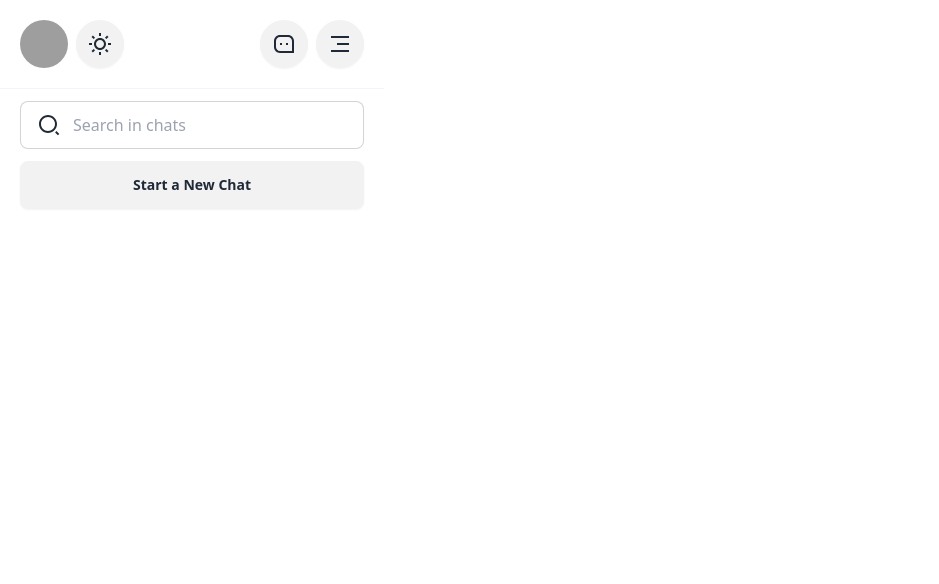
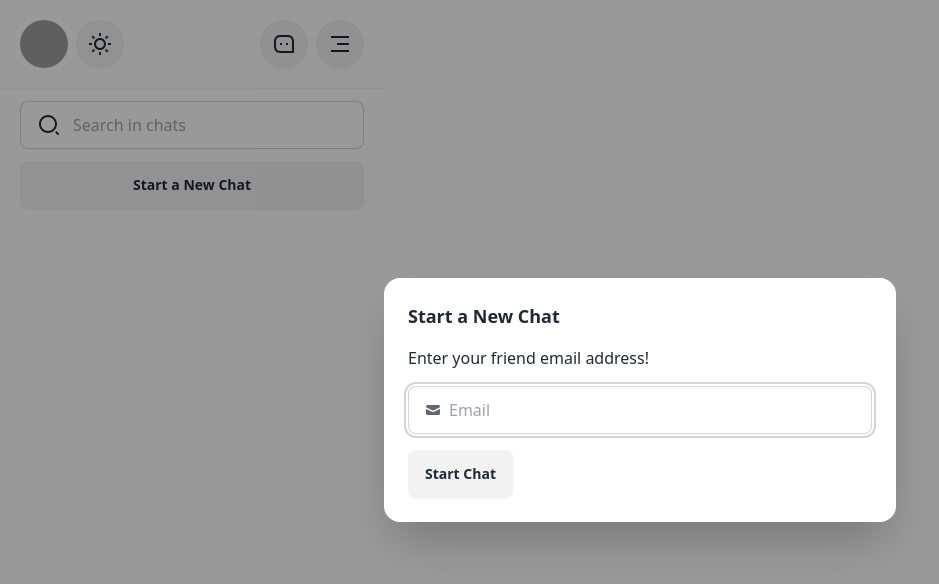
Before and after one commit to arieesetiadi/next-whatsapp-v2, a Next.js app: page / in a window 1280 px wide. Both pictures are taken after a click on the button "Start a New Chat". Shown: the top 584 px of the page, without its empty margins (0-939 px from the left). Built offline with nearby package versions, Linux system fonts and the light colour scheme; grey boxes are pictures that could not be loaded.

Commit message:
add starting chat modal

```diff
--- /dev/null
+++ b/src/components/chats/chat-starter.tsx
@@ -0,0 +1,67 @@
+import { useState } from 'react';
+
+export default function ChatStarter() {
+  const [email, setEmail] = useState<string>('');
+
+  function handleStartChat(e: any) {
+    e.preventDefault();
+
+    if (!email) return;
+
+    alert(`Starting chat with ${email}`);
+
+    setEmail('');
+  }
+
+  return (
+    <>
+      <button
+        type="button"
+        className="btn btn-block"
+        onClick={() =>
+          // @ts-ignore
+          document.getElementById('new-chat-prompt').showModal()
+        }>
+        Start a New Chat
+      </button>
+
+      <dialog id="new-chat-prompt" className="modal">
+        <div className="modal-box">
+          <h3 className="text-lg font-bold">Start a New Chat</h3>
+          <p className="py-4">Enter your friend email address!</p>
+
+          <form onSubmit={handleStartChat}>
+            <label className="input input-bordered mb-4 flex items-center gap-2">
+              <svg
+                xmlns="http://www.w3.org/2000/svg"
+                viewBox="0 0 16 16"
+                fill="currentColor"
+                className="h-4 w-4 opacity-70">
+                <path d="M2.5 3A1.5 1.5 0 0 0 1 4.5v.793c.026.009.051.02.076.032L7.674 8.51c.206.1.446.1.652 0l6.598-3.185A.755.755 0 0 1 15 5.293V4.5A1.5 1.5 0 0 0 13.5 3h-11Z" />
+                <path d="M15 6.954 8.978 9.86a2.25 2.25 0 0 1-1.956 0L1 6.954V11.5A1.5 1.5 0 0 0 2.5 13h11a1.5 1.5 0 0 0 1.5-1.5V6.954Z" />
+              </svg>
+
+              <input
+                value={email}
+                onChange={(e) => setEmail(e.target.value)}
+                name="email"
+                type="email"
+                className="grow"
+                placeholder="Email"
+                required
+              />
+            </label>
+
+            <button type="submit" className="btn">
+              Start Chat
+            </button>
+          </form>
+        </div>
+
+        <form method="dialog" className="modal-backdrop">
+          <button>Close</button>
+        </form>
+      </dialog>
+    </>
+  );
+}
--- a/src/components/side-bar.tsx
+++ b/src/components/side-bar.tsx
@@ -1,4 +1,5 @@
 import { useTheme } from 'next-themes';
+import ChatStarter from './chats/chat-starter';
 
 import {
   RiMessage3Line,
@@ -44,11 +45,9 @@ export default function SideBar() {
         </label>
       </form>
 
-      <form className="px-5 pt-3">
-        <button type="button" className="btn btn-block">
-          Start a New Chat
-        </button>
-      </form>
+      <div className="px-5 pt-3">
+        <ChatStarter />
+      </div>
     </div>
   );
 }
```
